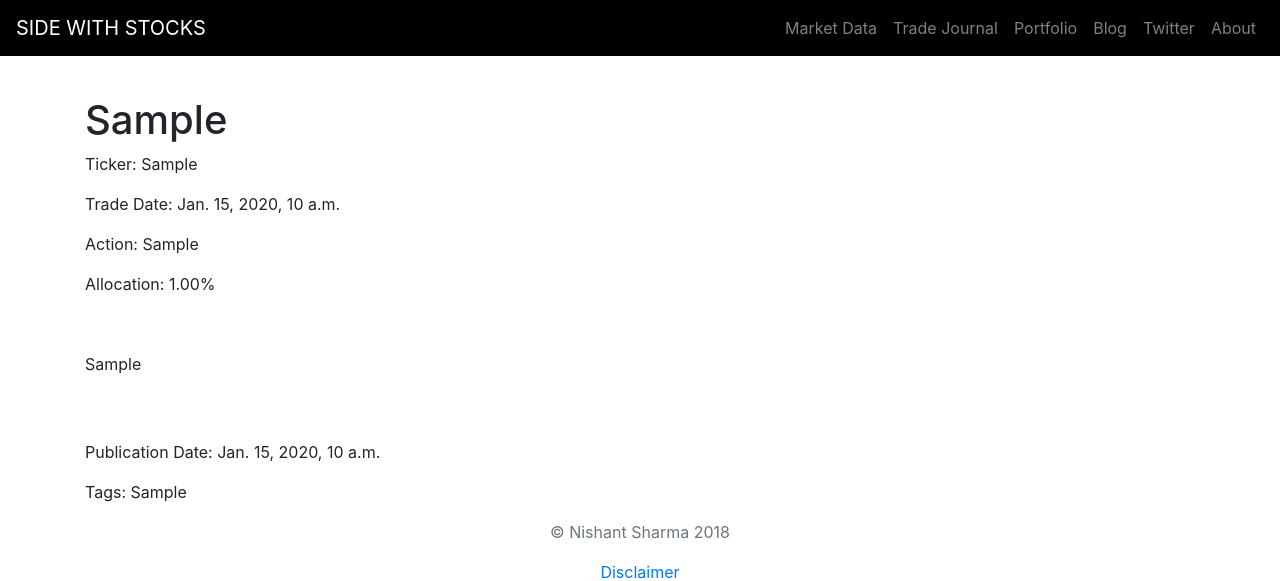
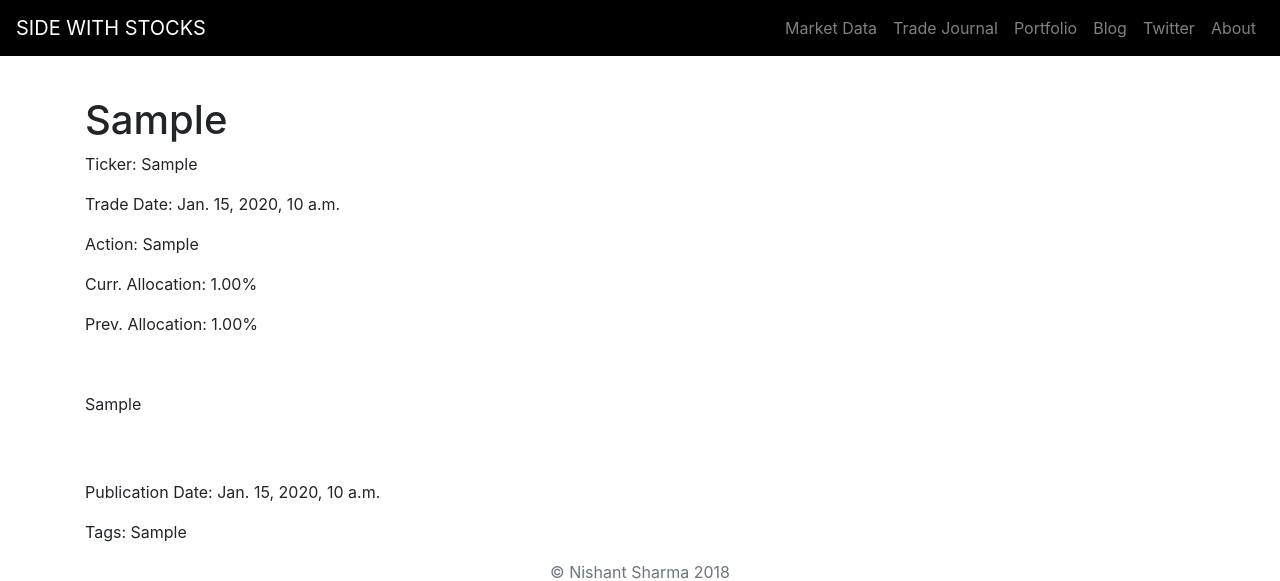
Before and after one commit to ladsunny/Project2_Portfolio, a Django app: page /tradejournal/1/ in a window 1280 px wide. Shown: the top 581 px of the page. Run offline with Django 3.2, Linux system fonts and the light colour scheme; tables that the repository leaves empty hold one stand-in row (values such as "Sample post"); some libraries are stand-ins or nearby versions.

Commit message:
updated class in views.py for ordering tradejournal, added prev_allocation to the details page

```diff
--- a/tradejournal/templates/tradejournaldetail.html
+++ b/tradejournal/templates/tradejournaldetail.html
@@ -11,7 +11,8 @@
       <p> Ticker: {{ myjournaldetail.ticker }}</p>
       <p> Trade Date: {{ myjournaldetail.trade_date }}</p>
       <p> Action: {{ myjournaldetail.action }}</p>
-      <p> Allocation: {{ myjournaldetail.allocation }}%</p>
+      <p> Curr. Allocation: {{ myjournaldetail.allocation }}%</p>
+      <p> Prev. Allocation: {{ myjournaldetail.prev_allocation }}%</p>
       <br />
       <p>{{ myjournaldetail.justification|linebreaks }}</p>
       <br />
--- a/tradejournal/views.py
+++ b/tradejournal/views.py
@@ -3,7 +3,7 @@ from .models import tradingjournal
 
 # Create your views here.
 def journal(request):
-    mytradejournal = tradingjournal.objects
+    mytradejournal = tradingjournal.objects.all().order_by('-trade_date')
     return render(request, 'tradejournals.html', {'mytradejournal':mytradejournal})
 
 def journaldetail(request, journal_id):
```
